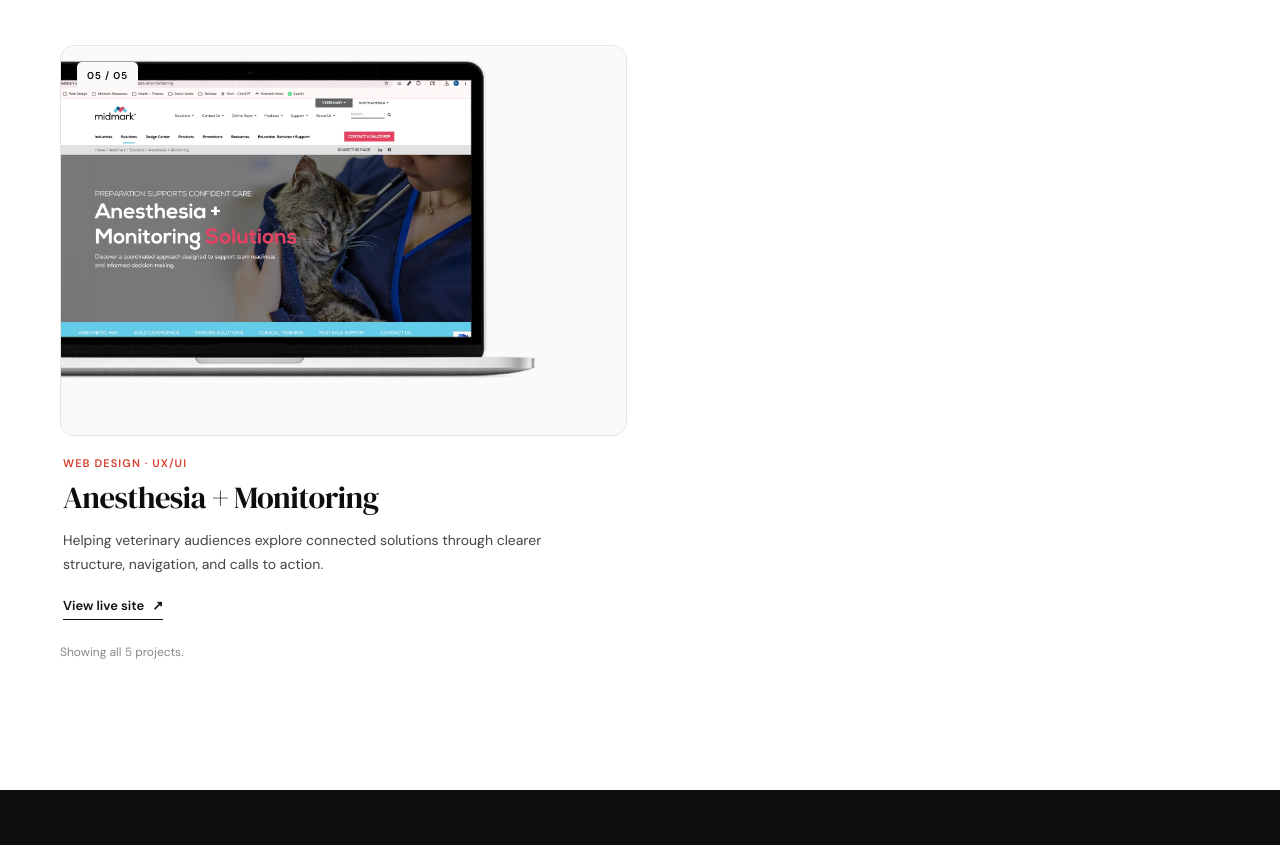
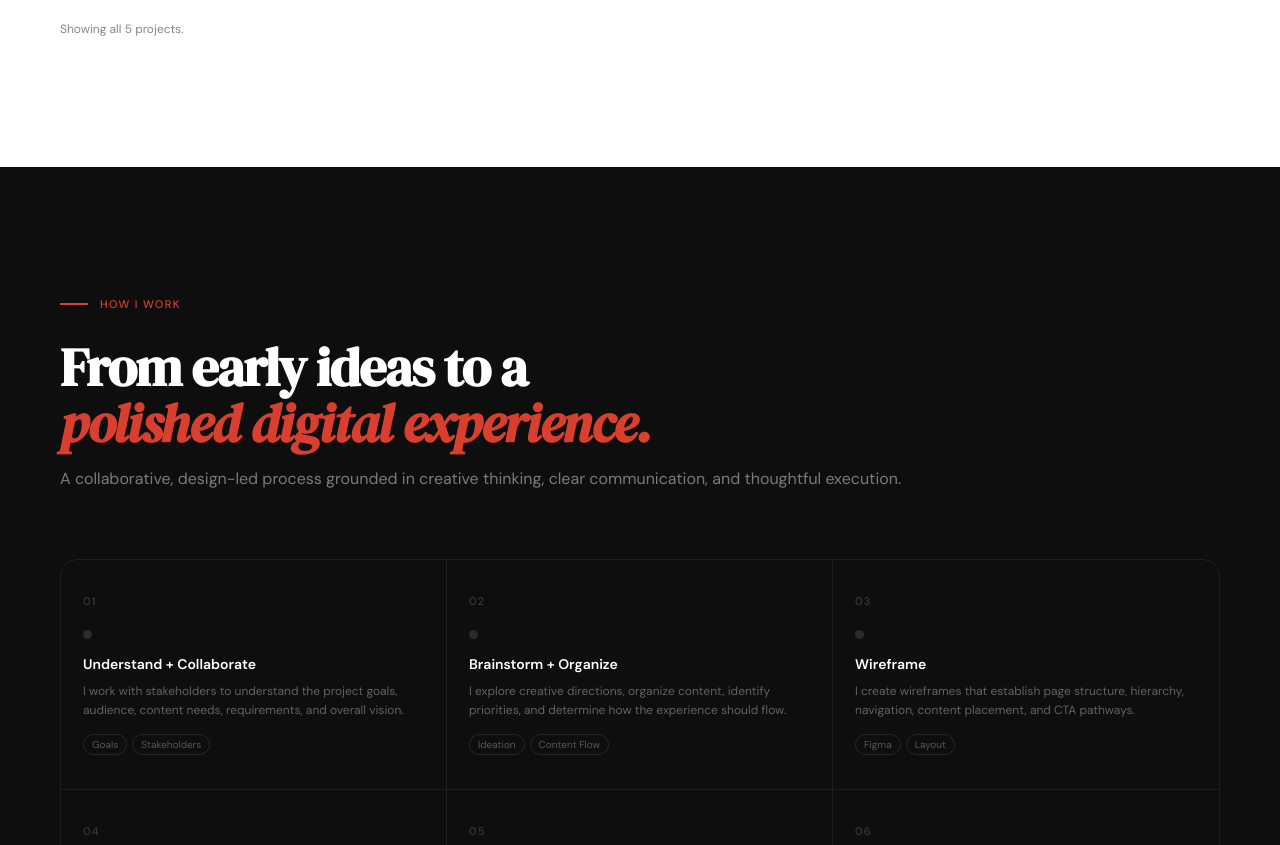
Before and after one commit to quinn-sholtis/Portfolio, a plain HTML site: page index.html in a window 1280 px wide. Shown: the part 4040-4885 px from the top of the page. Drawn offline with Linux system fonts and the light colour scheme.

Commit message:
Remove Anesthesia + Monitoring gallery card
Removed the Anesthesia + Monitoring gallery card from the gallery section.

```diff
--- a/index.html
+++ b/index.html
@@ -318,18 +318,6 @@
             <h3 class="gallery-card__title">Midmark Multiparameter Monitor</h3>
             <p class="gallery-card__description">Transforming extensive clinical footage into a navigable training video with original effects, captions, and chapters.</p>
             <a class="gallery-card__link" href="midmark-monitor.html">View case study <span aria-hidden="true">↗</span></a>
-          </div>
-        </article>
-        <article class="gallery-card reveal" data-category="web">
-          <a class="gallery-card__image" href="https://www.midmark.com/animal-health/solutions/dental-solutions" target="_blank" rel="noopener noreferrer" aria-label="View live site: Anesthesia + Monitoring">
-            <img src="AM-portfolio-nav.webp" alt="Midmark anesthesia and monitoring website preview" loading="lazy">
-            <span class="gallery-card__number">05 / 05</span>
-          </a>
-          <div class="gallery-card__body">
-            <span class="gallery-card__category">WEB DESIGN · UX/UI</span>
-            <h3 class="gallery-card__title">Anesthesia + Monitoring</h3>
-            <p class="gallery-card__description">Helping veterinary audiences explore connected solutions through clearer structure, navigation, and calls to action.</p>
-            <a class="gallery-card__link" href="https://www.midmark.com/animal-health/solutions/dental-solutions" target="_blank" rel="noopener noreferrer">View live site <span aria-hidden="true">↗</span></a>
           </div>
         </article>
       </div>
```
